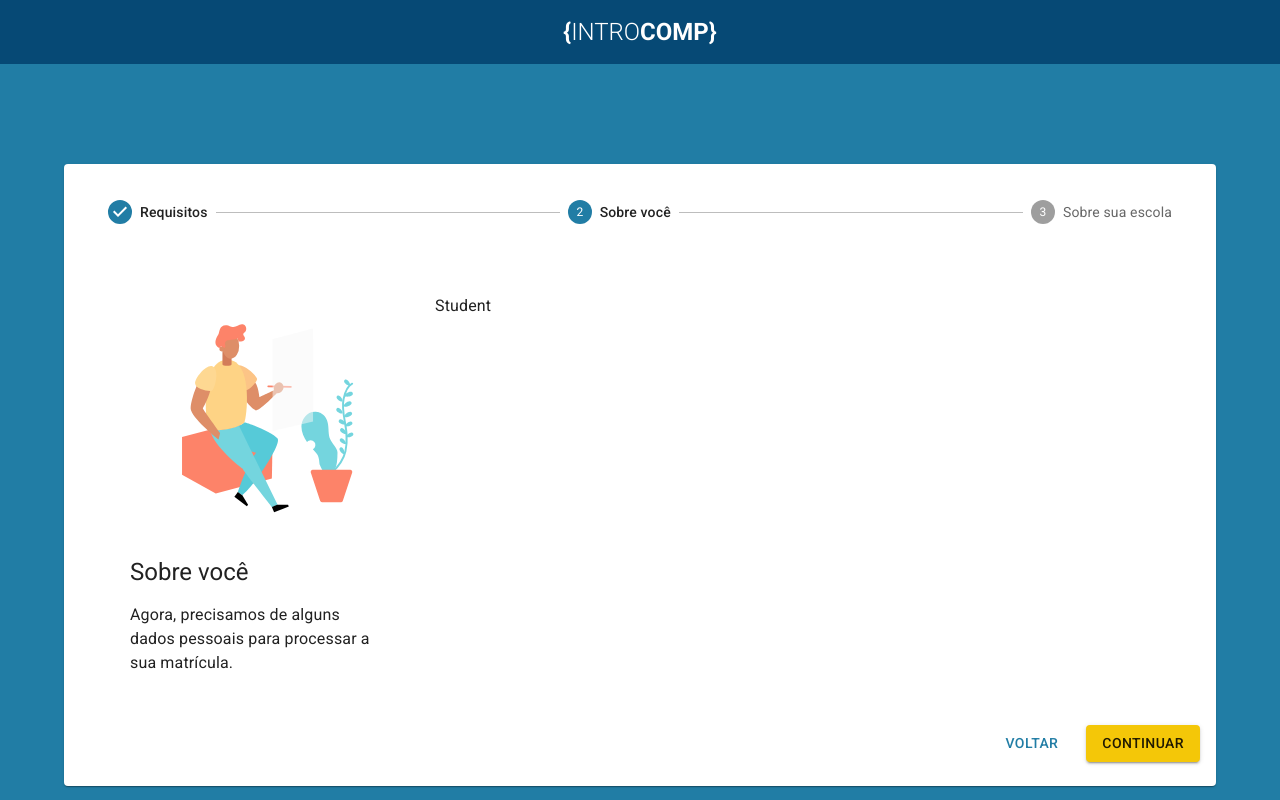
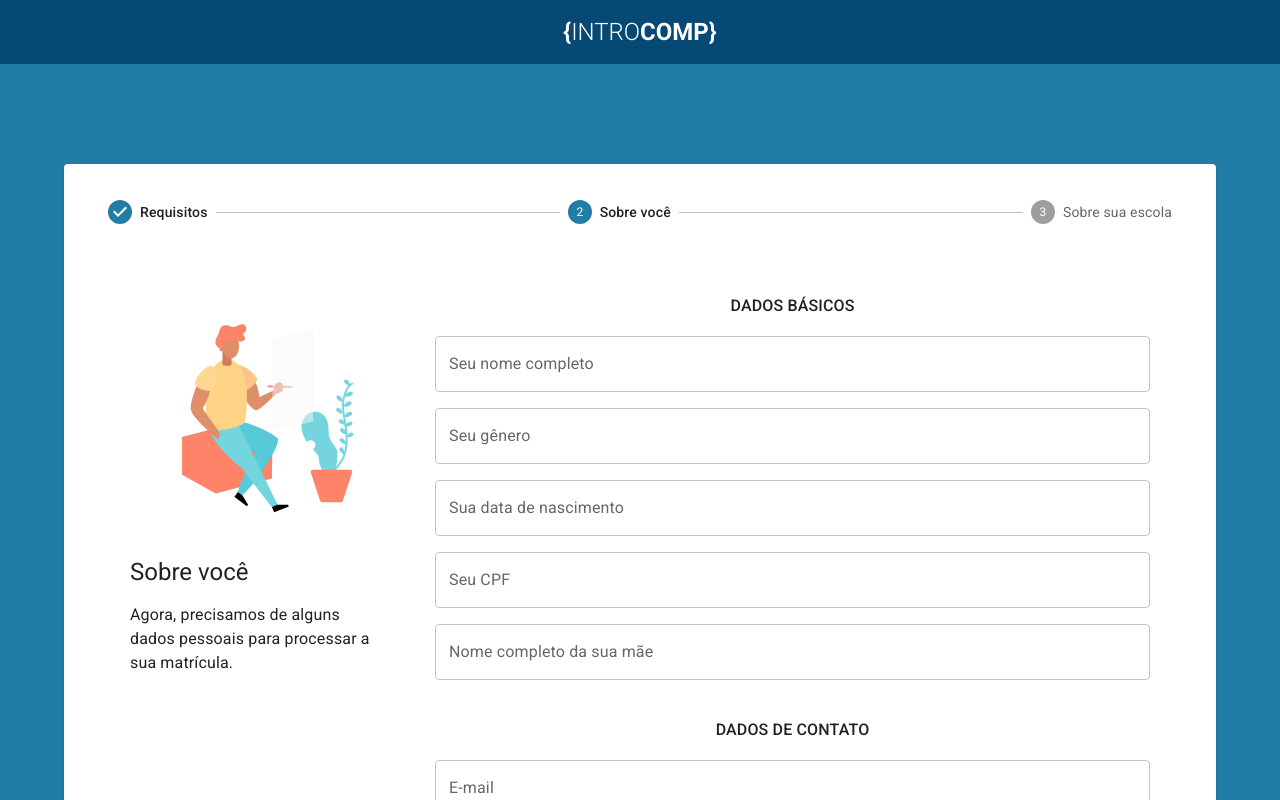
Before and after one commit to feumpi/introinscricao, a Next.js app: page /enroll in a window 1280 px wide. Both pictures are taken after a click on the button "CONTINUAR". Shown: the top 800 px of the page. Built offline with nearby package versions, Linux system fonts and the light colour scheme.

Commit message:
Create fields for the student step

```diff
--- a/components/StudentStep.js
+++ b/components/StudentStep.js
@@ -1,8 +1,54 @@
-import { Box } from "@mui/material";
+import { useState } from "react";
+
+import {
+  Box,
+  Typography,
+  FormControl,
+  FormGroup,
+  TextField,
+  InputLabel,
+  Select,
+  MenuItem,
+  Autocomplete,
+} from "@mui/material";
 import StepLayout from "./StepLayout";
 import StepInstructions from "./StepInstructions";
+import FormSectionTitle from "./FormSectionTitle";
+
+import StandardField from "./StandardField";
+import AutocompleteField from "./AutocompleteField";
 
 const StudentStep = () => {
+  const [name, setName] = useState("");
+
+  const [gender, setGender] = useState("");
+  const [inputGender, setInputGender] = useState("");
+
+  const [birthdate, setBirthdate] = useState("");
+  const [cpf, setCpf] = useState("");
+  const [motherName, setMotherName] = useState("");
+  const [email, setEmail] = useState("");
+  const [phone, setPhone] = useState("");
+
+  const [state, setState] = useState("");
+  const [inputState, setInputState] = useState("");
+  const [city, setCity] = useState("");
+  const [inputCity, setInputCity] = useState("");
+  const [neighborhood, setNeighborhood] = useState("");
+  const [inputNeighborhood, setInputNeighborhood] = useState("");
+
+  const genders = ["Masculino", "Feminino", "Outro", "Prefiro não dizer"];
+
+  const states = [
+    "ES - Espírito Santo",
+    "SP - São Paulo",
+    "RJ - Rio de Janeiro",
+  ];
+
+  const cities = ["Vitória", "Vila Velha", "Serra", "Cariacica"];
+
+  const neighborhoods = ["Centro", "Maruípe", "Goiabeiras", "Jardim da Penha"];
+
   return (
     <>
       <StepLayout>
@@ -13,7 +59,113 @@ const StudentStep = () => {
             description="Agora, precisamos de alguns dados pessoais para processar a sua matrícula."
           />
         </Box>
-        <Box>Student</Box>
+
+        <Box
+          component="form"
+          autoComplete="off"
+          noValidate
+          sx={{
+            "& .MuiTextField-root": { marginY: 1, width: "100%" },
+          }}
+        >
+          <FormSectionTitle first>Dados básicos</FormSectionTitle>
+
+          <StandardField
+            label="Seu nome completo"
+            placeholder="Ex: João da Silva Pereira"
+            helperText="Não omita nenhum nome composto ou sobrenome."
+            value={name}
+            setValue={setName}
+          />
+
+          <AutocompleteField
+            label="Seu gênero"
+            placeholder="Escolha uma opção da lista ou digite o que preferir"
+            options={genders}
+            value={gender}
+            setValue={setGender}
+            inputValue={inputGender}
+            setInputValue={setInputGender}
+            free
+          />
+
+          <StandardField
+            label="Sua data de nascimento"
+            placeholder="Ex: 08/05/2003"
+            helperText="Digite apenas os números, sem barras."
+            value={birthdate}
+            setValue={setBirthdate}
+            number
+          />
+
+          <StandardField
+            label="Seu CPF"
+            placeholder="Ex: 447.791.810-03"
+            helperText="Digite apenas os números, sem pontos ou traços."
+            value={cpf}
+            setValue={setCpf}
+            number
+          />
+
+          <StandardField
+            label="Nome completo da sua mãe"
+            placeholder="Ex: Maria da Silva Pereira"
+            helperText="Ou o nome do responsável legal equivalente na sua identidade."
+            value={motherName}
+            setValue={setMotherName}
+          />
+
+          <FormSectionTitle>Dados de contato</FormSectionTitle>
+
+          <StandardField
+            label="E-mail"
+            placeholder="Ex: joao.silva@gmail.com"
+            helperText="Fique atento, vamos usá-lo para entrar em contato com você daqui em diante."
+            value={email}
+            setValue={setEmail}
+          />
+
+          <StandardField
+            label="Seu telefone"
+            placeholder="Ex: (27) 98876-5648"
+            helperText="Não esqueça de incluir o DDD! Digite apenas os números, sem parênteses ou traços."
+            value={email}
+            setValue={setEmail}
+            number
+          />
+
+          <FormSectionTitle>Seu endereço</FormSectionTitle>
+
+          <AutocompleteField
+            label="Estado"
+            placeholder="Digite um estado para pesquisar na lista"
+            options={states}
+            value={state}
+            setValue={setState}
+            inputValue={inputState}
+            setInputValue={setInputState}
+          />
+
+          <AutocompleteField
+            label="Cidade"
+            placeholder="Digite uma cidade para pesquisar na lista"
+            options={cities}
+            value={city}
+            setValue={setCity}
+            inputValue={inputCity}
+            setInputValue={setInputCity}
+          />
+
+          <AutocompleteField
+            label="Bairro"
+            placeholder="Digite um bairro para pesquisar na lista"
+            options={neighborhoods}
+            value={neighborhood}
+            setValue={setNeighborhood}
+            inputValue={inputNeighborhood}
+            setInputValue={setInputNeighborhood}
+          />
+        </Box>
       </StepLayout>
     </>
   );
```
